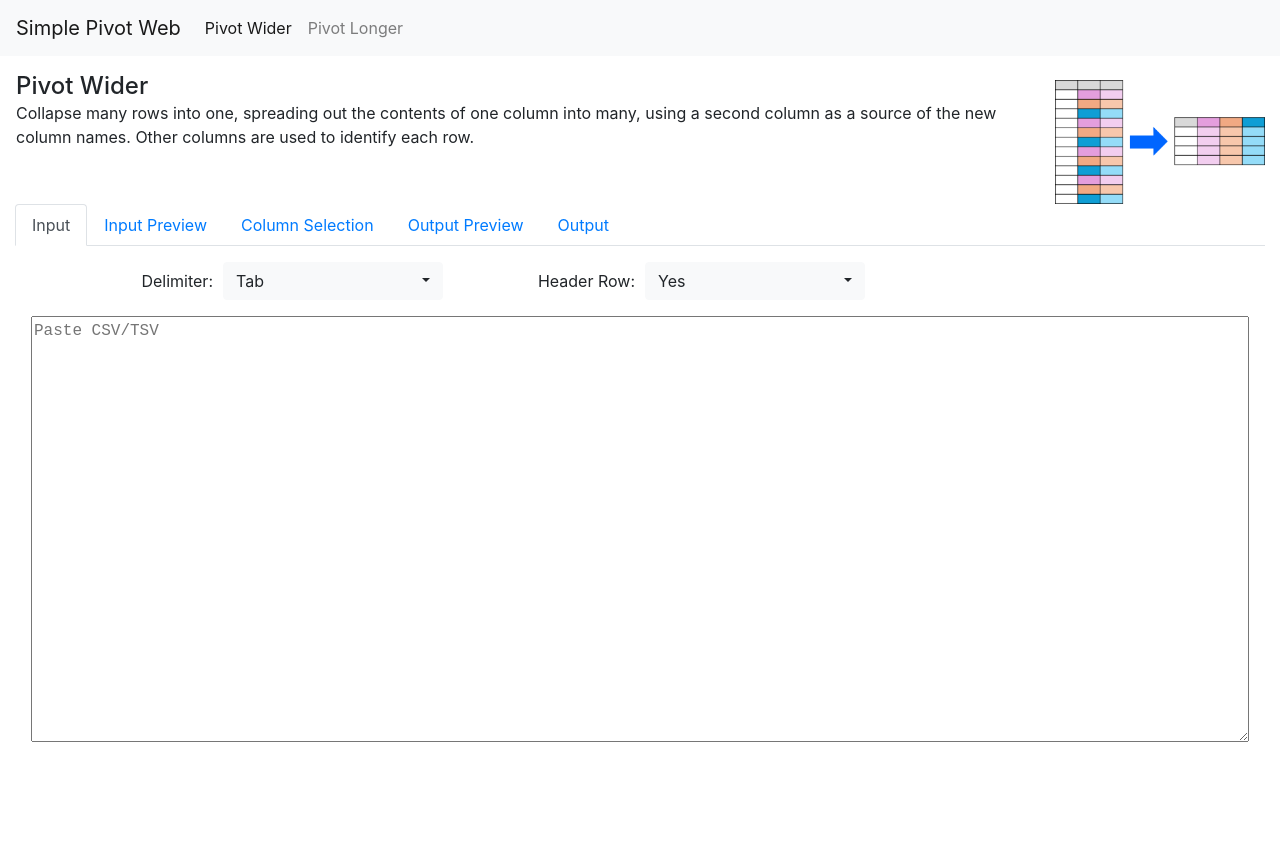
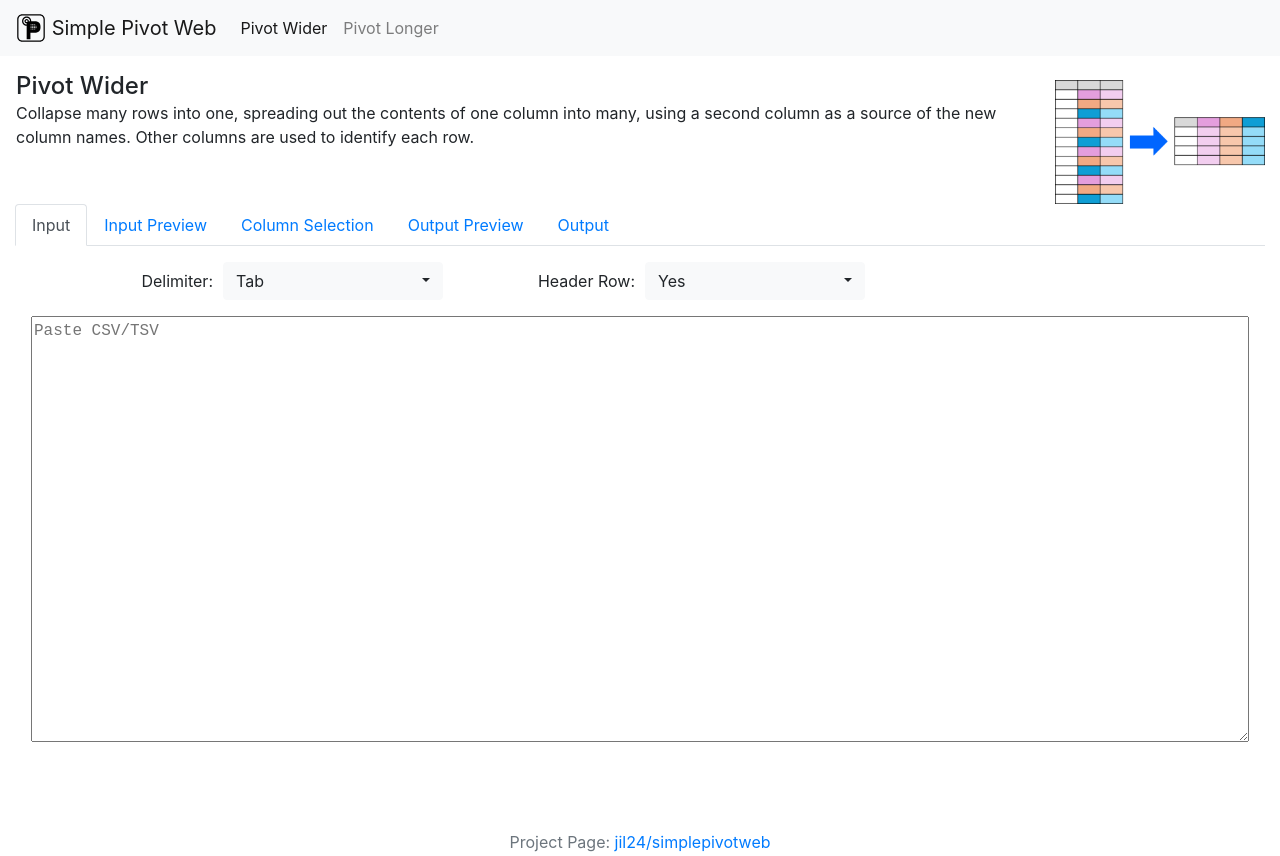
Before and after one commit to jil24/simplepivotweb, a plain HTML site: page index.html in a window 1280 px wide. Drawn offline with nearby package versions, Linux system fonts and the light colour scheme.

Commit message:
Updated readme with reference to convertcsv Fixed navbar so it doesn't hide/collapse on small screens/phones Made an icon

```diff
--- a/index.html
+++ b/index.html
@@ -14,8 +14,8 @@
     <title>Simple Pivot Web: Wider</title>
   </head>
   <body class=h-100>
-        <nav class="navbar navbar-expand-lg navbar-light bg-light">
-          <a class="navbar-brand" href="#">Simple Pivot Web</a>
+        <nav class="navbar navbar-expand navbar-light bg-light">
+          <a class="navbar-brand" href="#"><img src="img/spwicon.svg" width="30" height="30" class="d-inline-block align-top" alt=""> Simple Pivot Web</a>
           <div class="collapse navbar-collapse" id="navbarNav">
             <ul class="navbar-nav">
               <li class="nav-item active">
@@ -151,7 +151,7 @@
               <div class="tab-pane fade h-100" id="outputpreview" role="tabpanel">
                       <div class="alert alert-warning simplepivot_alert invalid_pivot_alert text-center">Pivoted data isn't ready;
                               check input data and column selections
-                      </div>
+                      </div>,m
                       <div id="outputpreview_table" class="h-100">
                               <div class="alert alert-warning text-center">No output to display yet.</div>
                       </div>
@@ -187,6 +187,7 @@
               <div class="alert alert-warning simplepivot_alert invalid_pivot_alert text-center">Pivoted data isn't ready;
                       check input data and column selections</div>
             </div>
+            <p class="text-muted text-center">Project Page: <a href="https://github.com/jil24/simplepivotweb">jil24/simplepivotweb</a></p>
 
     <!-- jQuery first, then Popper.js, then Bootstrap JS, then bootstrap-select -->
     <script src="https://code.jquery.com/jquery-3.2.1.slim.min.js" integrity="sha384-KJ3o2DKtIkvYIK3UENzmM7KCkRr/rE9/Qpg6aAZGJwFDMVNA/GpGFF93hXpG5KkN" crossorigin="anonymous"></script>
```
Also changed, not shown: pivotlonger.html (+3 -2 lines), img/spwicon.svg (added), 1 other file.
